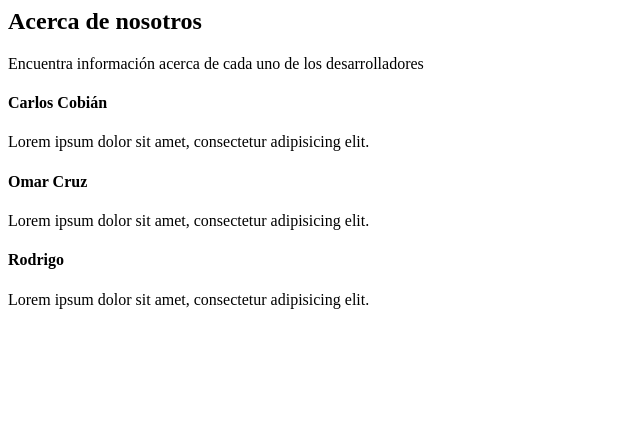
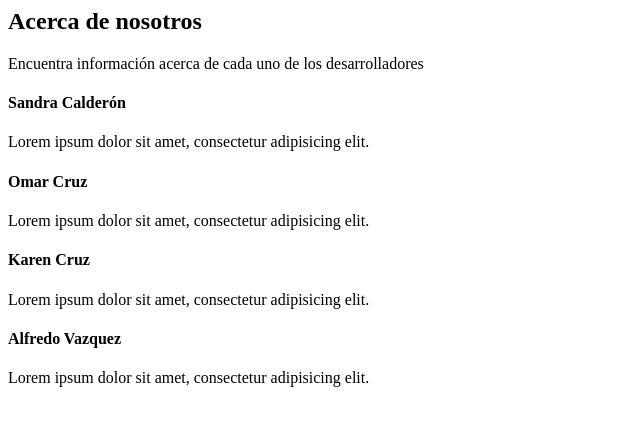
Before and after one commit to omar1cruz271/ADOO, a CodeIgniter app: the page made by application/views/about-us.php in a window 1280 px wide. Shown: the top 426 px of the page, without its empty margins (0-640 px from the left). Run offline with CodeIgniter, Linux system fonts and the light colour scheme.

Commit message:
cambio de contactos

```diff
--- a/application/views/about-us.php
+++ b/application/views/about-us.php
@@ -13,7 +13,7 @@
                 <div class="col-sm-6 col-lg-4">
                     <div class="card clean-card text-center">
                         <div class="card-body info">
-                                <h4 class="card-title">Carlos Cobián</h4>
+                            <h4 class="card-title">Sandra Calderón</h4>
                             <p class="card-text">Lorem ipsum dolor sit amet, consectetur adipisicing elit.</p>
                             <div class="icons"><a href="#"><i class="icon-social-facebook"></i></a><a href="#"><i class="icon-social-instagram"></i></a><a href="#"><i class="icon-social-twitter"></i></a></div>
                         </div>
@@ -31,7 +31,16 @@
                 <div class="col-sm-6 col-lg-4">
                     <div class="card clean-card text-center">
                         <div class="card-body info">
-                                <h4 class="card-title">Rodrigo</h4>
+                            <h4 class="card-title">Karen Cruz</h4>
+                            <p class="card-text">Lorem ipsum dolor sit amet, consectetur adipisicing elit.</p>
+                            <div class="icons"><a href="#"><i class="icon-social-facebook"></i></a><a href="#"><i class="icon-social-instagram"></i></a><a href="#"><i class="icon-social-twitter"></i></a></div>
+                        </div>
+                    </div>
+                </div>
+                <div class="col-sm-6 col-lg-4">
+                    <div class="card clean-card text-center">
+                        <div class="card-body info">
+                            <h4 class="card-title">Alfredo Vazquez</h4>
                             <p class="card-text">Lorem ipsum dolor sit amet, consectetur adipisicing elit.</p>
                             <div class="icons"><a href="#"><i class="icon-social-facebook"></i></a><a href="#"><i class="icon-social-instagram"></i></a><a href="#"><i class="icon-social-twitter"></i></a></div>
                         </div>
--- a/application/views/enviarPostales.php
+++ b/application/views/enviarPostales.php
@@ -35,9 +35,7 @@
                         Centro y Sudamérica, Europa y Asia</p>
                     </div>
                 </div>
-
                 </div>
-
 
                 <div class="block-heading">
                 <h4 class="text-info">Localidad</h4>
```
Also changed, not shown: application/views/InicioWork.php (+12 -2 lines). Lines whose indentation alone changed are shown as unchanged.
